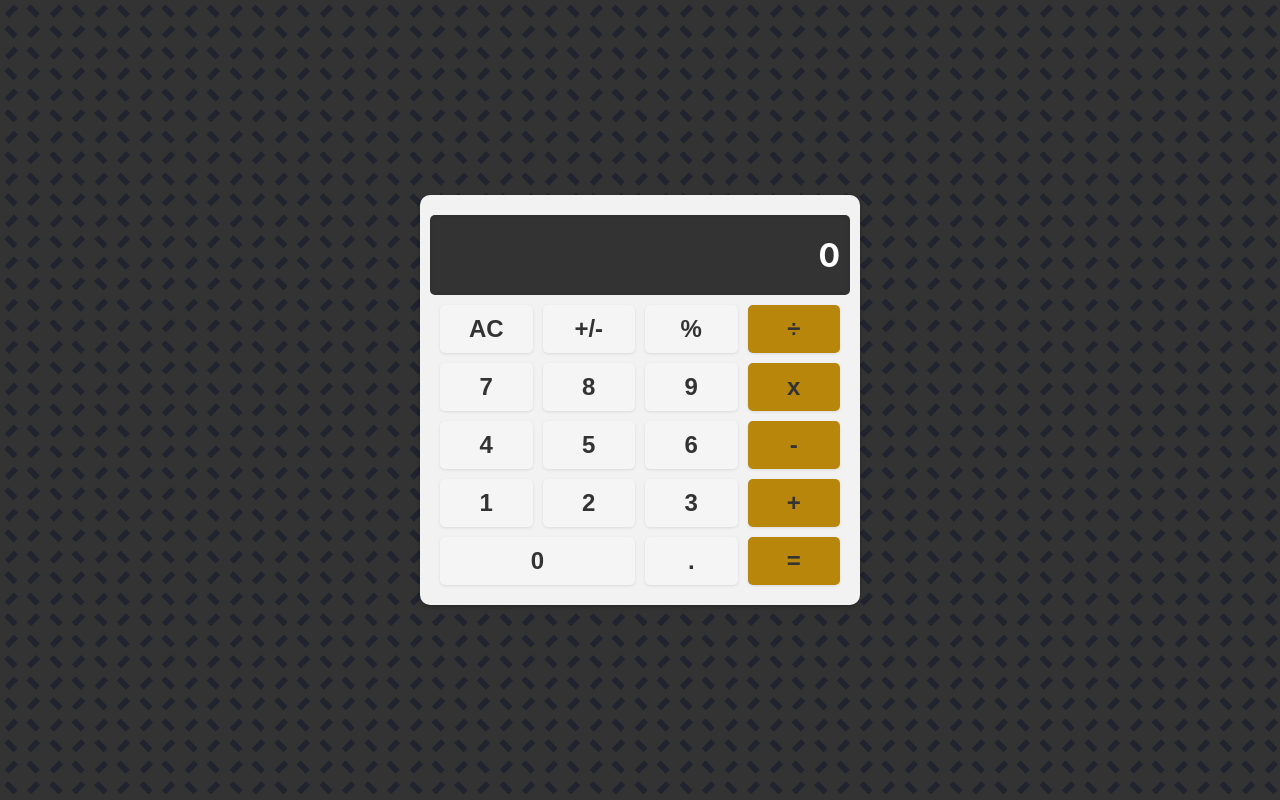
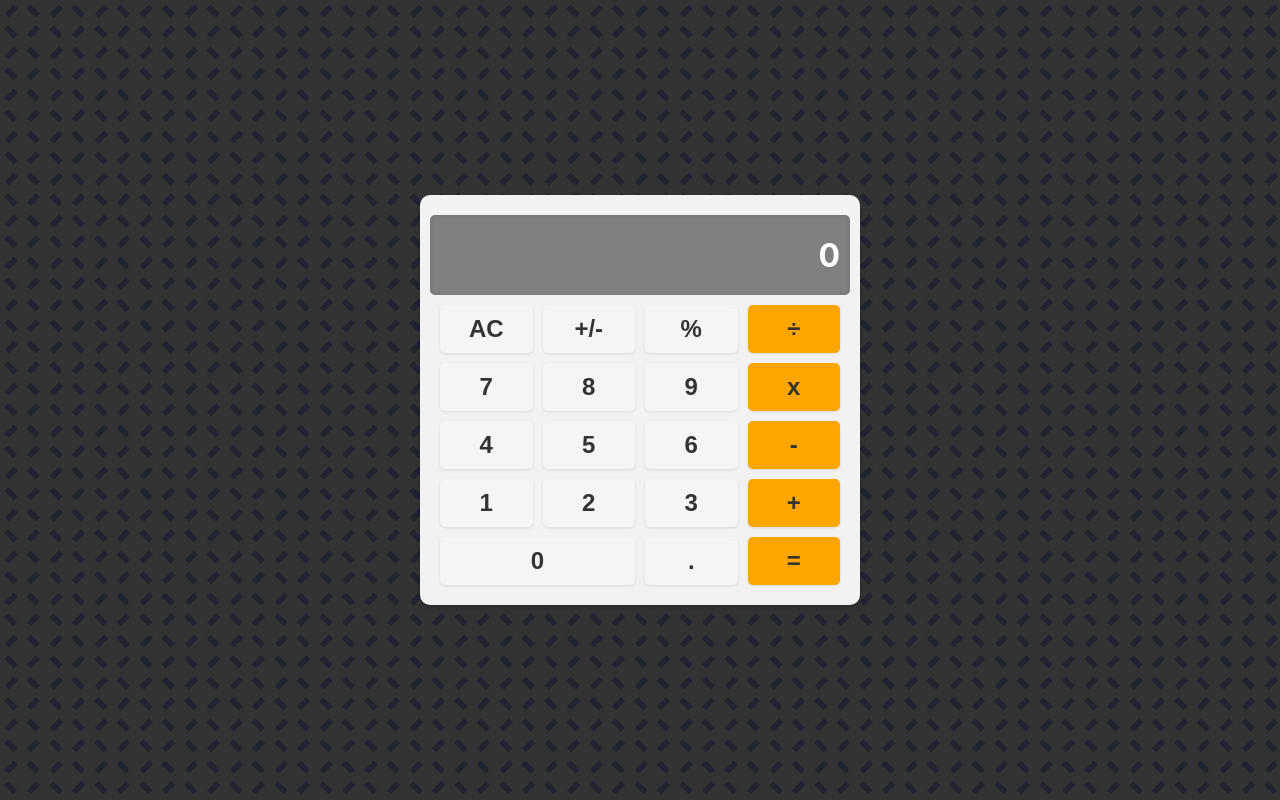
Before and after one commit to atok624/maths_magicians, a React (Create React App) app: page / in a window 1280 px wide. Built offline with nearby package versions, Linux system fonts and the light colour scheme.

Commit message:
Make changes to components

```diff
--- a/src/components/Calculator.css
+++ b/src/components/Calculator.css
@@ -30,7 +30,7 @@ body {
   padding: 10px;
   width: 100%;
   height: 60px;
-  background-color: #333;
+  background-color: grey;
   border-radius: 5px;
   margin-bottom: 10px;
   box-shadow: inset 0 1px 5px rgba(0, 0, 0, 0.1);
@@ -77,5 +77,5 @@ body {
 }
 
 .orange {
-  background-color: darkgoldenrod;
+  background-color: orange;
 }
--- a/src/index.js
+++ b/src/index.js
@@ -2,7 +2,6 @@ import React from 'react';
 import ReactDOM from 'react-dom/client';
 import './index.css';
 import App from './App';
-import reportWebVitals from './reportWebVitals';
 
 const root = ReactDOM.createRoot(document.getElementById('root'));
 root.render(
@@ -14,4 +13,3 @@ root.render(
 // If you want to start measuring performance in your app, pass a function
 // to log results (for example: reportWebVitals(console.log))
 // or send to an analytics endpoint. Learn more: https://bit.ly/CRA-vitals
-reportWebVitals();
--- a/src/reportWebVitals.js
+++ /dev/null
@@ -1,15 +0,0 @@
-const reportWebVitals = (onPerfEntry) => {
-  if (onPerfEntry && onPerfEntry instanceof Function) {
-    import('web-vitals').then(({
-      getCLS, getFID, getFCP, getLCP, getTTFB,
-    }) => {
-      getCLS(onPerfEntry);
-      getFID(onPerfEntry);
-      getFCP(onPerfEntry);
-      getLCP(onPerfEntry);
-      getTTFB(onPerfEntry);
-    });
-  }
-};
-
-export default reportWebVitals;
```
Also changed, not shown: src/setupTests.js (deleted, +0 -5 lines), 2 other files (tests, documents, lock files or other folders).
